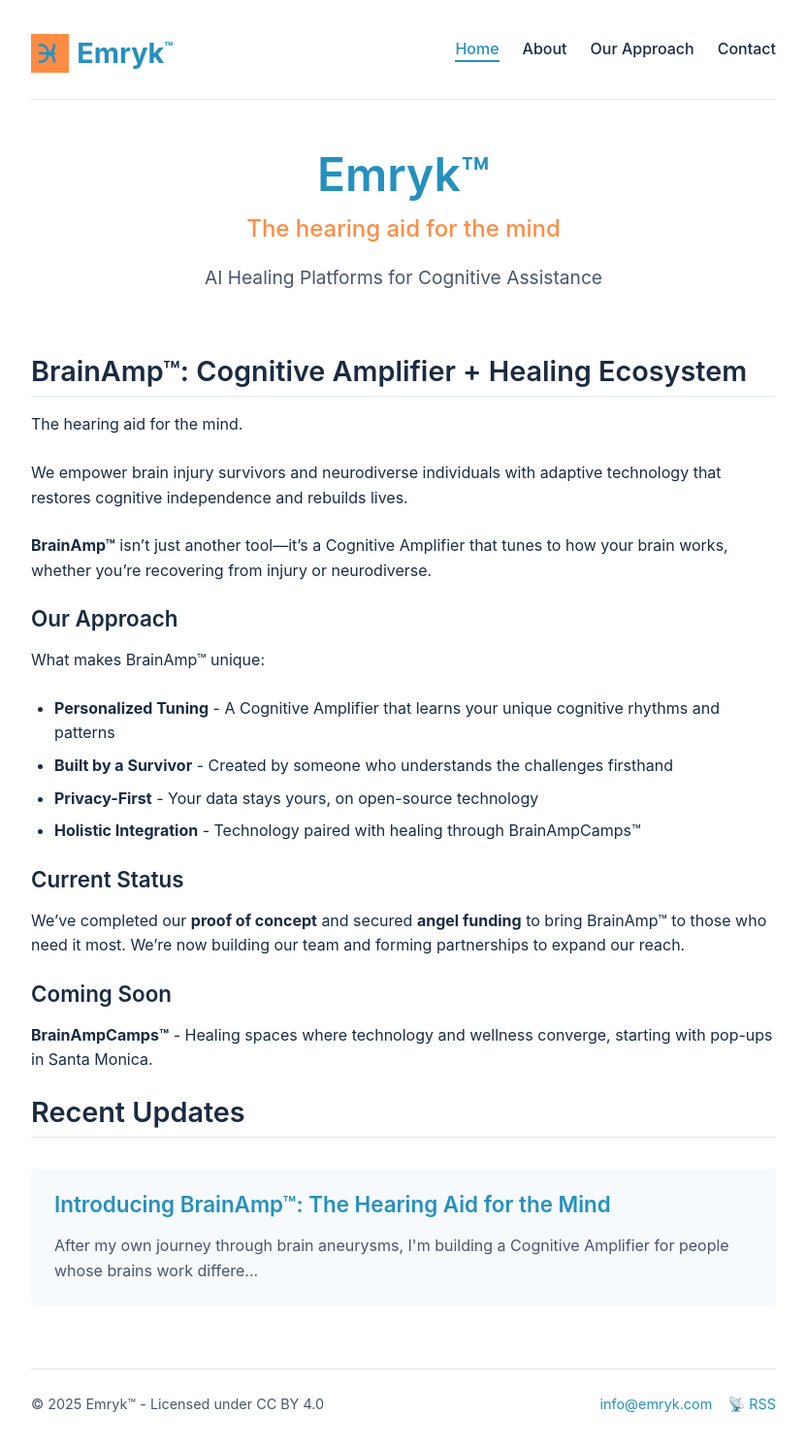
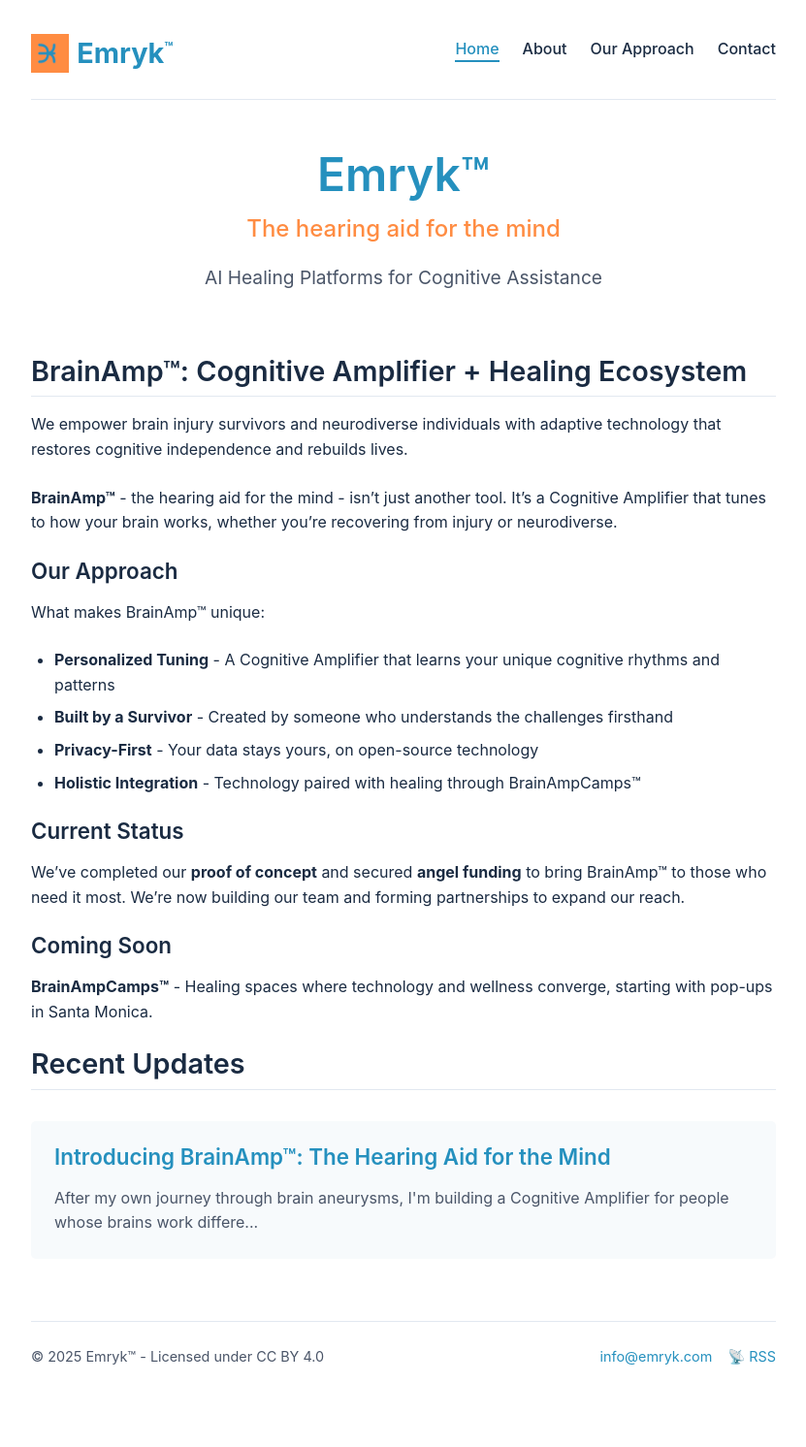
Before and after one commit to rhuze-emryk/emryk.github.io, a Jekyll site: the page built from index.md, in a window 1280 px wide. Shown: the whole page at 97% size, without its empty margins (224-1055 px from the left). Built offline with Jekyll 4.4.1, drawn with Linux system fonts in a browser that asks for light colours; after the commit the page ends 1442 px from its top, so only the background shows below that.

Commit message:
removed cruft and cringy lines

```diff
--- a/index.md
+++ b/index.md
@@ -5,11 +5,9 @@
 
 ## BrainAmp™: Cognitive Amplifier + Healing Ecosystem
 
-The hearing aid for the mind.
-
 We empower brain injury survivors and neurodiverse individuals with adaptive technology that restores cognitive independence and rebuilds lives.
 
-**BrainAmp™** isn't just another tool—it's a Cognitive Amplifier that tunes to how your brain works, whether you're recovering from injury or neurodiverse.
+**BrainAmp™** - the hearing aid for the mind - isn't just another tool. It's a Cognitive Amplifier that tunes to how your brain works, whether you're recovering from injury or neurodiverse.
 
 ### Our Approach
 
```
